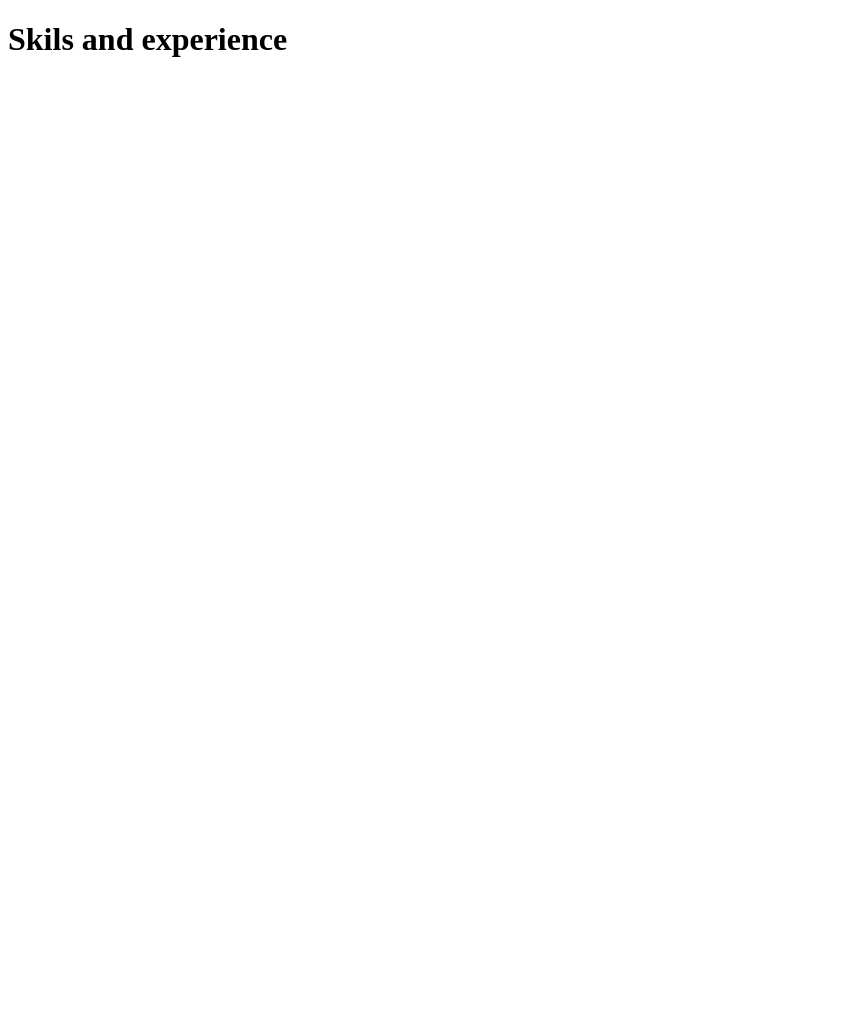
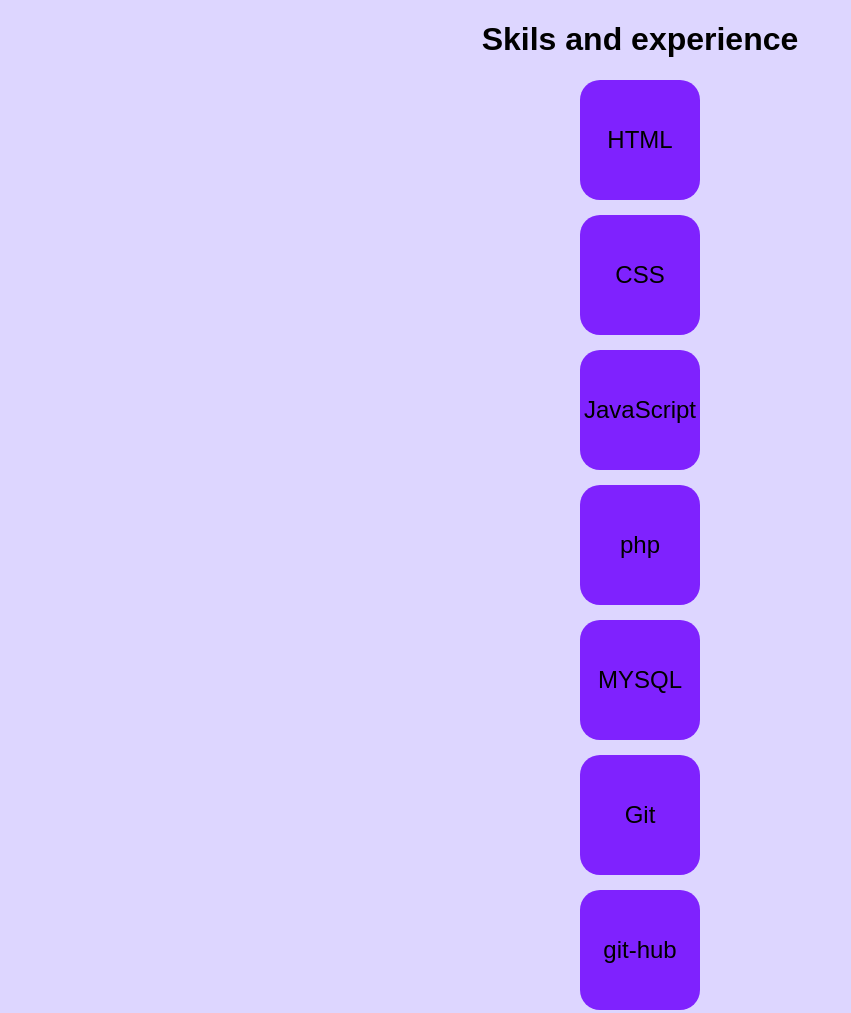
Before and after one commit to Weuler007/flexbox-skills, a plain HTML site: page index.html in a window 1280 px wide. Shown: the top 1013 px of the page, without its empty margins (0-851 px from the left). Before the commit the page ends 800 px from the top, so only its background shows below. Drawn offline with Linux system fonts and the light colour scheme.

Commit message:
add css styles and color

```diff
--- a/index.html
+++ b/index.html
@@ -7,6 +7,20 @@
   <title>flex.box</title>
 </head>
 <body>
+  <!-- título -->
   <h1>Skils and experience</h1>
+  <!-- container de habilidades e experiências -->
+  <div class="flex-container">
+    <div class="flex-item">HTML</div>
+    <div class="flex-item">CSS</div>
+    <div class="flex-item">JavaScript</div>
+    <div class="flex-item">php</div>
+    <div class="flex-item">MYSQL</div>
+    <div class="flex-item">Git</div>
+    <div class="flex-item">git-hub</div>
+    <div class="flex-item">laravel</div>
+    <div class="flex-item">bootstrap</div>
+    <div class="flex-item">tawilwind</div>
+  </div>
 </body>
 </html>
--- a/style.css
+++ b/style.css
@@ -0,0 +1,29 @@
+body {
+  font-family: Arial, Helvetica, sans-serif;
+  background-color: oklch(89.4% 0.057 293.283);
+
+}
+.flex-container {
+display: flex;
+flex-direction: column;
+gap: 15px;
+flex-wrap: wrap;
+justify-content: center;
+align-items: center;
+
+}
+.flex-item {
+display: flex;
+background-color: oklch(54.1% 0.281 293.009);
+gap: 15px;
+padding: 10px;
+border-radius: 20px;
+width: 100px;
+height: 100px;
+justify-content: center;
+align-items: center;
+font-size: 24px;
+}
+h1 {
+  text-align: center;
+}
```
